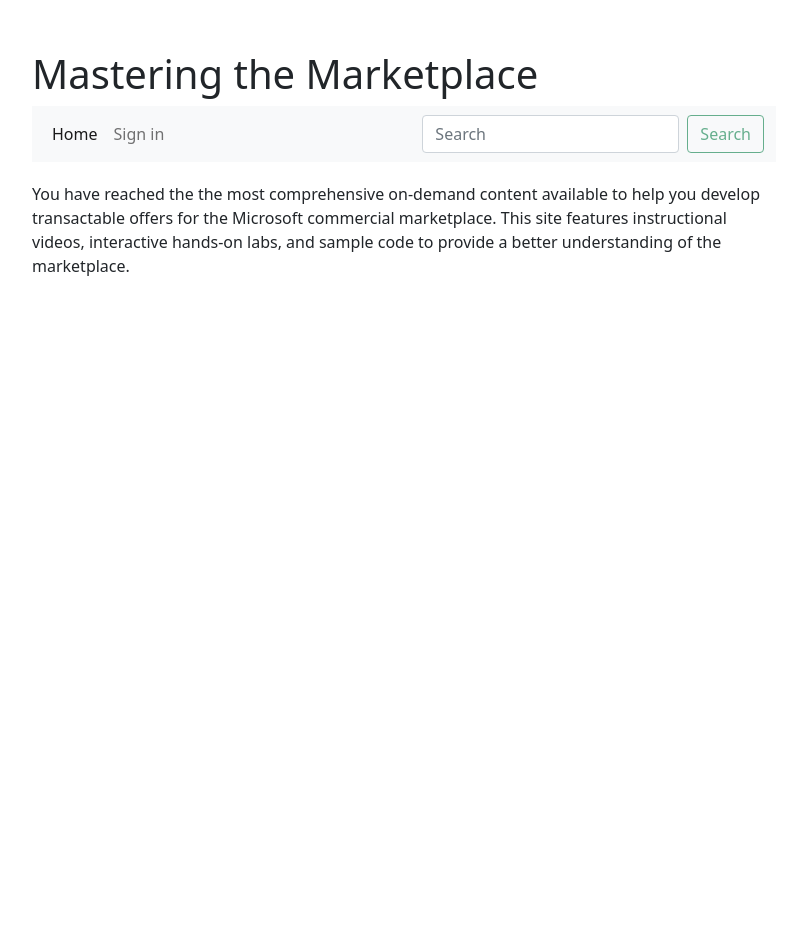
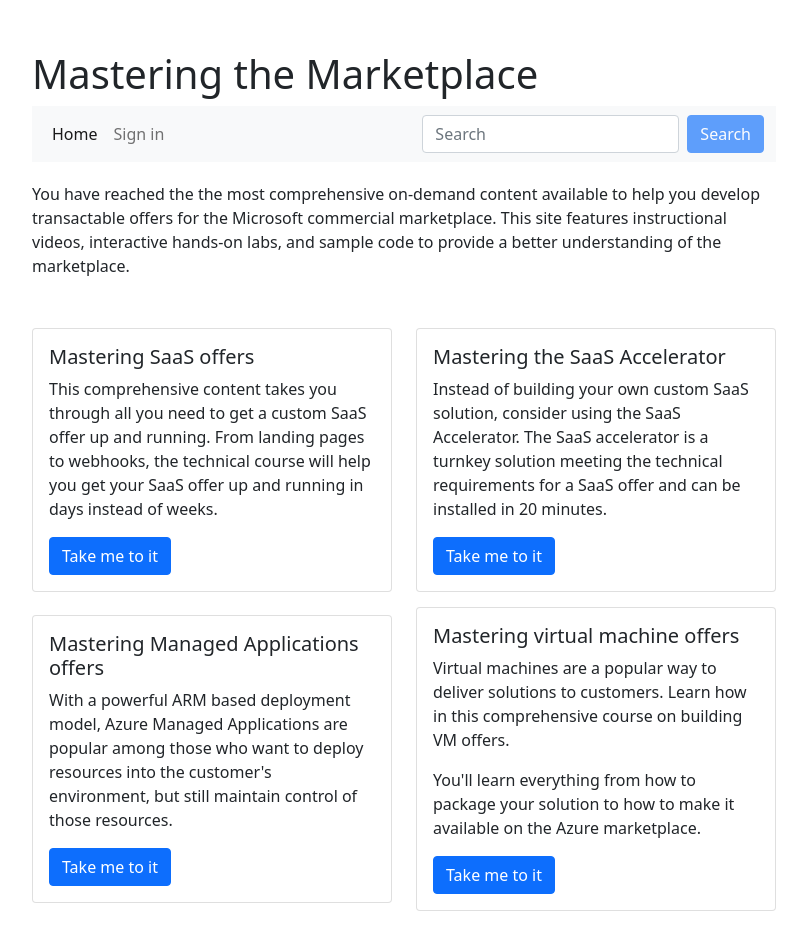
Before and after one commit to dstarr/mtm_site, a Flask app: page / in a window 1280 px wide. Shown: the whole page, without its empty margins (236-1043 px from the left). Before the commit the page ends 276 px from the top, so only its background shows below. Run offline with Flask 3, Linux system fonts and the light colour scheme; parts of the project's set-up code (start-up, migrations or seed data) failed here and were passed over; some libraries are stand-ins or nearby versions.

Commit message:
routes working and using cards on main page.

```diff
--- a/src/app.py
+++ b/src/app.py
@@ -5,6 +5,8 @@ from werkzeug.middleware.proxy_fix import ProxyFix
 from auth.views import auth_bp
 from search.views import search_bp
 from content.views import content_bp
+from content.services.content_service import ContentService
+
 
 # log app start
 print(f"APP START TIME: {datetime.datetime.now()}")
@@ -18,9 +20,9 @@ app = Flask(__name__)
 config.set_app_config(app)
 
 # register blueprints
-app.register_blueprint(auth_bp, url_prefix='/auth')
-app.register_blueprint(search_bp, url_prefix='/search')
-app.register_blueprint(content_bp, url_prefix='/content')
+app.register_blueprint(auth_bp, url_prefix='/a')
+app.register_blueprint(search_bp, url_prefix='/s')
+app.register_blueprint(content_bp, url_prefix='/c')
 
 @app.route("/")
 def index():
--- a/src/search/views.py
+++ b/src/search/views.py
@@ -9,7 +9,6 @@ search_bp = Blueprint(
     template_folder="templates",
     static_folder="static"
 )
-
 
 @search_bp.before_request
 def before_request():
--- a/src/static/style.css
+++ b/src/static/style.css
@@ -39,3 +39,11 @@
     justify-content: center; /* align horizontal */
     align-items: center; /* align vertical */
 }
+
+.card-row {
+    display: flex;
+    justify-content: center; /* align horizontal */
+    align-items: center; /* align vertical */
+    margin-top: 15px;
+    margin-bottom: 15px;
+}
--- a/src/templates/head.html
+++ b/src/templates/head.html
@@ -1,5 +1,5 @@
 <head>
-    <title>MTM content management</title>
+    <title>Mastering the Marketplace</title>
     <link rel="stylesheet" href="https://cdn.jsdelivr.net/npm/bootstrap@5.0.2/dist/css/bootstrap.min.css" integrity="sha384-EVSTQN3/azprG1Anm3QDgpJLIm9Nao0Yz1ztcQTwFspd3yD65VohhpuuCOmLASjC" crossorigin="anonymous"/>
     <link rel="stylesheet" href="https://maxcdn.bootstrapcdn.com/font-awesome/4.7.0/css/font-awesome.min.css"/>
     <link rel="stylesheet" href="https://unpkg.com/dropzone@6.0.0-beta.1/dist/dropzone.css" type="text/css" />
--- a/src/templates/index.html
+++ b/src/templates/index.html
@@ -2,10 +2,71 @@
 
 {% block content %}
 
-    <p>
-        You have reached the the most comprehensive on-demand content available to help you develop transactable offers for the
-        Microsoft commercial marketplace. This site features instructional videos,
-        interactive hands-on labs, and sample code to provide a better understanding of the marketplace.
-    </p>
+    <div style="margin-bottom: 50px;">
+        <p>
+            You have reached the the most comprehensive on-demand content available to help you develop transactable offers for the
+            Microsoft commercial marketplace. This site features instructional videos,
+            interactive hands-on labs, and sample code to provide a better understanding of the marketplace.
+        </p>
+    </div>
+
+    <div>
+        <div class="row card-row">
+            <div class="col-sm-6">
+                <div class="card">
+                    <div class="card-body">
+                        <h5 class="card-title">Mastering SaaS offers</h5>
+                        <p class="card-text">
+                            This comprehensive content takes you through all you need to get a custom SaaS offer up and running.
+                            From landing pages to webhooks, the technical course will help you get your SaaS offer up and
+                            running in days instead of weeks.
+                        </p>
+                        <a href="#" class="btn btn-primary">Take me to it</a>
+                    </div>
+                </div>
+            </div>
+            <div class="col-sm-6">
+                <div class="card">
+                    <div class="card-body">
+                        <h5 class="card-title">Mastering the SaaS Accelerator</h5>
+                        <p class="card-text">
+                            Instead of building your own custom SaaS solution, consider using the SaaS Accelerator. The SaaS accelerator is a turnkey solution meeting the technical requirements for a SaaS offer and can be installed in 20 minutes.
+                        </p>
+                        <a href="#" class="btn btn-primary">Take me to it</a>
+                    </div>
+                </div>
+            </div>
+        </div>
+
+        <div class="row card-row">
+            <div class="col-sm-6">
+                <div class="card">
+                    <div class="card-body">
+                        <h5 class="card-title">Mastering Managed Applications offers</h5>
+                        <p class="card-text">
+                            With a powerful ARM based deployment model, Azure Managed Applications are popular among those who want to deploy resources into the customer's environment, but still maintain control of those resources.
+                        </p>
+                        <a href="#" class="btn btn-primary">Take me to it</a>
+                    </div>
+                </div>
+            </div>
+            <div class="col-sm-6">
+                <div class="card">
+                    <div class="card-body">
+                        <h5 class="card-title">Mastering virtual machine offers</h5>
+                        <div class="card-text">
+                            <p>
+                                Virtual machines are a popular way to deliver solutions to customers. Learn how in this comprehensive course on building VM offers.
+                            </p>
+                            <p>
+                                You'll learn everything from how to package your solution to how to make it available on the Azure marketplace.
+                            </p>
+                        </div>
+                        <a href="#" class="btn btn-primary">Take me to it</a>
+                    </div>
+                </div>
+            </div>
+        </div>
+    </div>
 
 {% endblock %}
--- a/src/templates/nav.html
+++ b/src/templates/nav.html
@@ -11,7 +11,6 @@
           </li>
 
           {% if user %}
-
             <li class="nav-item dropdown">
               <a class="nav-link dropdown-toggle" href="#" id="navbarDropdown" role="button" data-bs-toggle="dropdown" aria-expanded="false">
                 {{ user["name"] }}
@@ -20,19 +19,16 @@
                 <li><a class="dropdown-item" href="{{ url_for('auth.logout') }}">Sign out</a></li>
               </ul>
             </li>
-
           {% else %}
-
             <li class="nav-item">
               <a class="nav-link" href="{{ url_for('auth.login') }}">Sign in</a>
             </li>
-
           {% endif %}
         </ul>
         <form class="d-flex" method="post" action="{{ url_for('search.search_results') }}">
           <input class="form-control me-2" type="search" placeholder="Search" aria-label="Search"
           name="search_term">
-          <button id="search_button" class="btn btn-outline-success" type="submit">Search</button>
+          <button id="search_button" class="btn btn-primary" type="submit">Search</button>
         </form>
       </div>
     </div>
```
Lines whose indentation alone changed are shown as unchanged.
